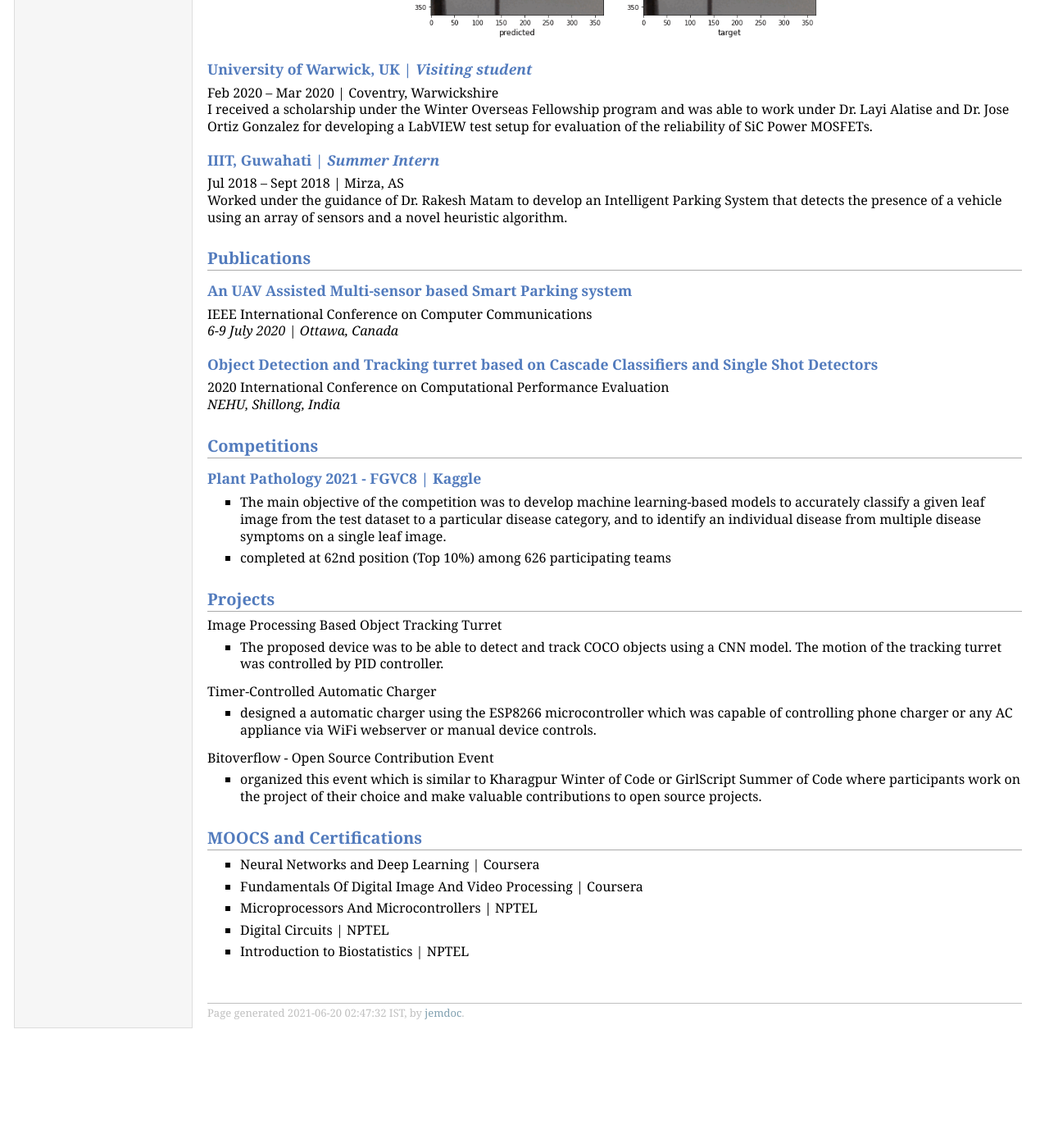
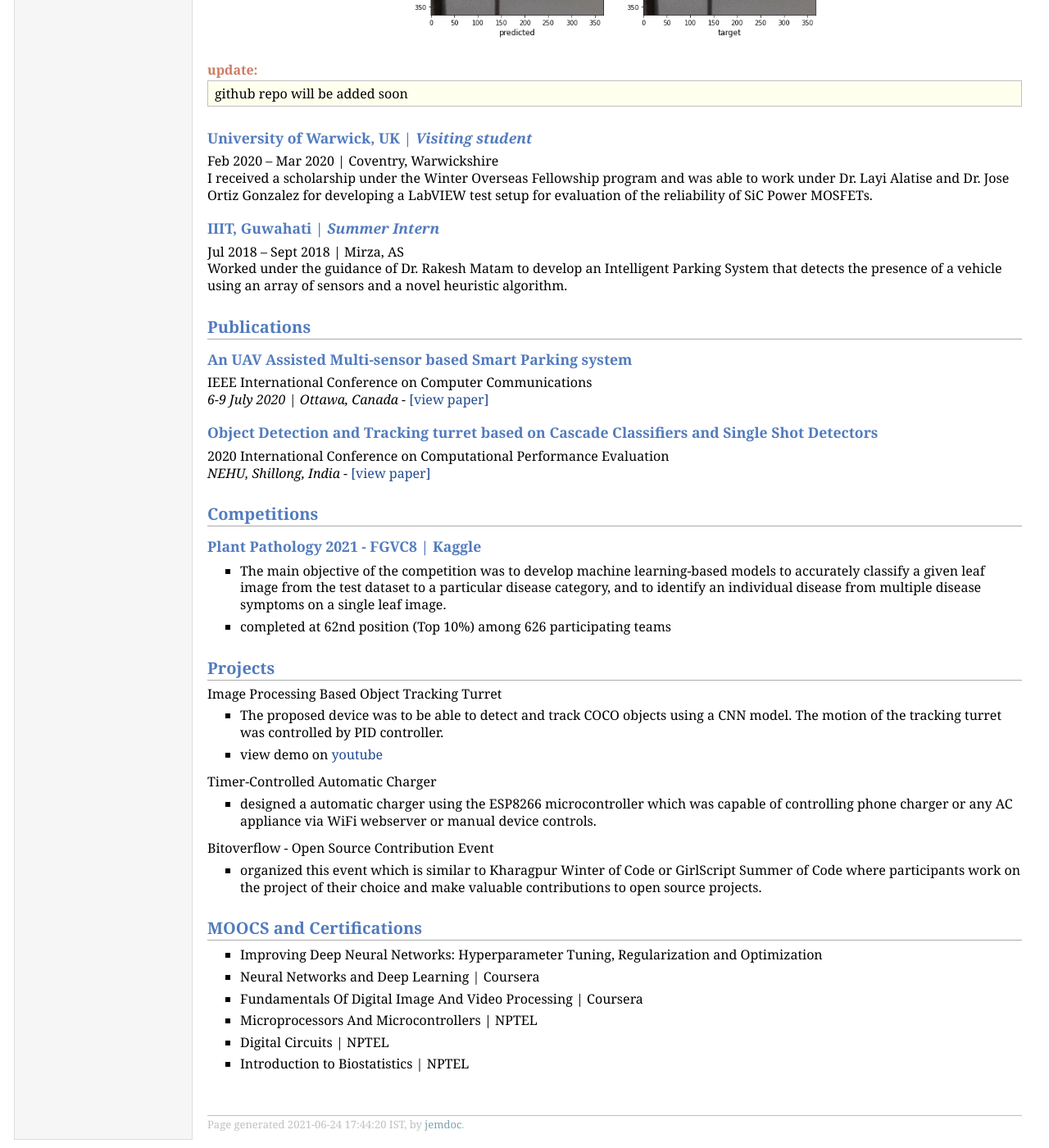
Before and after one commit to rusty-electron/rusty-electron.github.io, a Jekyll site: the page resume/index.html, which Jekyll copies as it is, in a window 1280 px wide and 1400 px high, scrolled down 738 px. Shown: the whole window at 82% size. Built offline with Jekyll 4.4.1, drawn with Linux system fonts in a browser that asks for light colours; before the commit the page ends 2002 px from its top, so only the background shows below that.

Commit message:
update resume

```diff
--- a/resume/education.html
+++ b/resume/education.html
@@ -35,7 +35,7 @@ Percentage: <tt>86.6</tt></p>
 Percentage: <tt>87.6</tt></p>
 <div id="footer">
 <div id="footer-text">
-Page generated 2021-06-20 02:47:32 IST, by <a href="http://jemdoc.jaboc.net/">jemdoc</a>.
+Page generated 2021-06-24 17:27:20 IST, by <a href="http://jemdoc.jaboc.net/">jemdoc</a>.
 </div>
 </div>
 </td>
--- a/resume/extra.html
+++ b/resume/extra.html
@@ -29,7 +29,7 @@
 <p><i>Technical Advisor and Event Organizer</i></p>
 <div id="footer">
 <div id="footer-text">
-Page generated 2021-06-20 02:47:32 IST, by <a href="http://jemdoc.jaboc.net/">jemdoc</a>.
+Page generated 2021-06-24 17:27:20 IST, by <a href="http://jemdoc.jaboc.net/">jemdoc</a>.
 </div>
 </div>
 </td>
--- a/resume/index.html
+++ b/resume/index.html
@@ -44,6 +44,11 @@ Pose Machines and Attention Augmented Convolutional blocks.</p>
 <div style="text-align: center">
 <img src="./cpm.gif"/ width="500">
 </div>
+<div class="infoblock">
+<div class="blocktitle">update:</div>
+<div class="blockcontent">
+<p>github repo will be added soon</p>
+</div></div>
 <h3>University of Warwick, UK | <i>Visiting student</i></h3>
 <p>Feb 2020 – Mar 2020 | Coventry, Warwickshire<br />
 I received a scholarship under the Winter Overseas Fellowship program and was able
@@ -57,10 +62,10 @@ heuristic algorithm.</p>
 <h2>Publications</h2>
 <h3>An UAV Assisted Multi-sensor based Smart Parking system</h3>
 <p>IEEE International Conference on Computer Communications<br />
-<i>6-9 July 2020 | Ottawa, Canada</i></p>
+<i>6-9 July 2020 | Ottawa, Canada</i> - <a href="https://ieeexplore.ieee.org/abstract/document/9163040/">[view paper]</a></p>
 <h3>Object Detection and Tracking turret based on Cascade Classifiers and Single Shot Detectors</h3>
 <p>2020 International Conference on Computational Performance Evaluation<br />
-<i>NEHU, Shillong, India</i></p>
+<i>NEHU, Shillong, India</i> - <a href="https://ieeexplore.ieee.org/abstract/document/9200139/">[view paper]</a></p>
 <h2>Competitions</h2>
 <h3>Plant Pathology 2021 - FGVC8 | Kaggle</h3>
 <ul>
@@ -75,6 +80,8 @@ heuristic algorithm.</p>
 <li><p>The proposed device was to be able to detect and track COCO objects
 using a CNN model. The motion of the tracking turret was controlled by
 PID controller.</p>
+</li>
+<li><p>view demo on <a href="https://www.youtube.com/watch?v=Z2COTNBM-Gc">youtube</a></p>
 </li>
 </ul>
 <p>Timer-Controlled Automatic Charger</p>
@@ -93,6 +100,8 @@ their choice and make valuable contributions to open source projects.</p>
 </ul>
 <h2>MOOCS and Certifications</h2>
 <ul>
+<li><p>Improving Deep Neural Networks: Hyperparameter Tuning, Regularization and Optimization</p>
+</li>
 <li><p>Neural Networks and Deep Learning | Coursera</p>
 </li>
 <li><p>Fundamentals Of Digital Image And Video Processing | Coursera</p>
@@ -106,7 +115,7 @@ their choice and make valuable contributions to open source projects.</p>
 </ul>
 <div id="footer">
 <div id="footer-text">
-Page generated 2021-06-20 02:47:32 IST, by <a href="http://jemdoc.jaboc.net/">jemdoc</a>.
+Page generated 2021-06-24 17:44:20 IST, by <a href="http://jemdoc.jaboc.net/">jemdoc</a>.
 </div>
 </div>
 </td>
```
Also changed, not shown: 1 other file.
